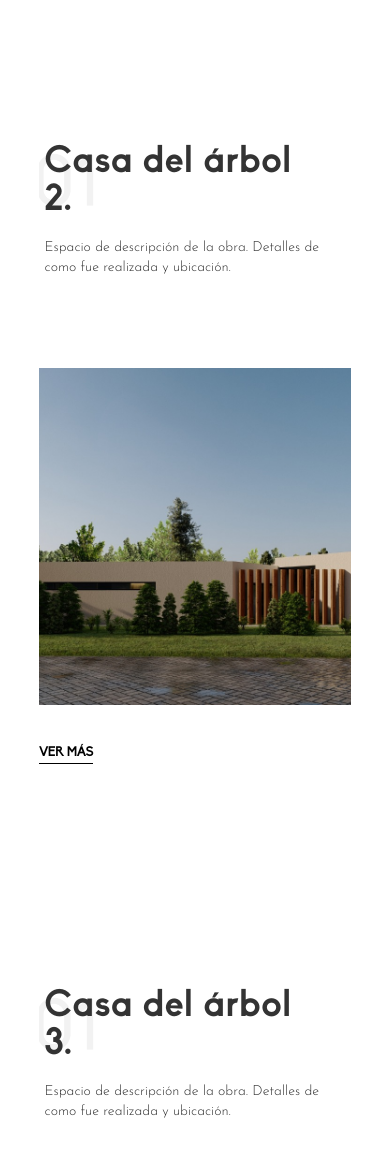
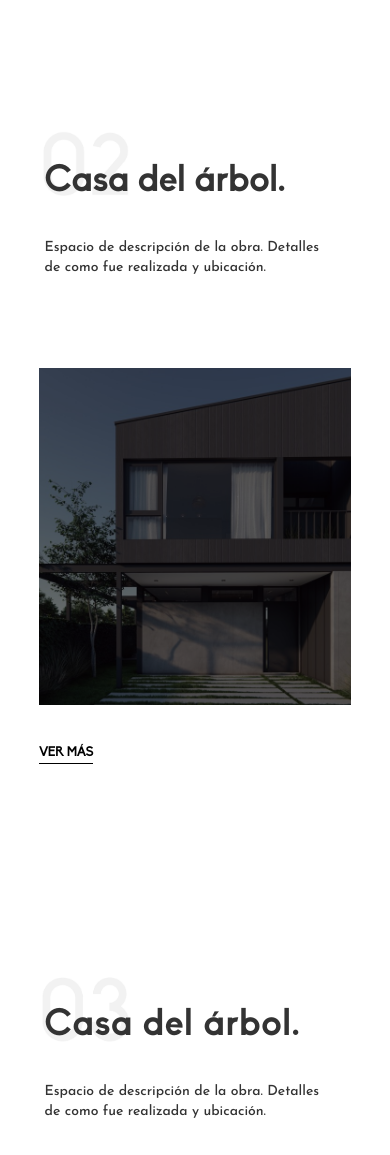
Before and after one commit to Nahuel-Pasquale/Fauno, a plain HTML site: page proyectos.html in a window 390 px wide. Shown: the part 845-2000 px from the top of the page. Drawn offline with nearby package versions, Linux system fonts and the light colour scheme.

Commit message:
pequeños arreglos de diseño

```diff
--- a/contacto.css
+++ b/contacto.css
@@ -178,6 +178,7 @@ CONTACTO
   justify-content: space-around;
   flex-direction: column;
   margin-left: 10%;
+  font-family: "Josefin Sans", sans-serif;
 }
 
 .leyenda-mapa-ubicacion {
@@ -186,6 +187,7 @@ CONTACTO
   display: flex;
   justify-content: space-around;
   flex-direction: column;
+  font-family: "Josefin Sans", sans-serif;
 }
 .leyenda-mapa-logo {
   width: 25%;
@@ -206,7 +208,8 @@ CONTACTO
 .leyenda-info h2 {
   color: white;
   font-size: 5rem;
-  font-family: "Josefin Sans", sans-serif;
+  font-family: biko;
+  letter-spacing: 0.2rem;
 }
 
 .descripcion-leyenda-info {
--- a/index.css
+++ b/index.css
@@ -354,7 +354,8 @@ html {
   text-decoration: none;
 }
 .button-proyecto:hover {
-  text-decoration: none;
+  /* text-decoration: none; */
+  transition: 0s;
 }
 .boton-responsive {
   display: none;
--- a/proyectos.css
+++ b/proyectos.css
@@ -1,7 +1,6 @@
 ._layer {
   background-color: black;
 }
-
 .proyecto-1 {
   width: 100%;
   height: 100vh;
@@ -13,25 +12,23 @@
 .contenedor-imagen-proyecto-01 {
   width: 40%;
   height: 80%;
-}
-
-.contenedor-imagen-proyecto-01:hover {
-  background-color: rgba(0, 0, 0, 0.8);
+  background: url(imagenes/foto\ 1.jpeg);
+  background-size: cover;
+  background-position: center center;
+  background-repeat: no-repeat;
 }
 
 .imagen-proyecto-01 {
   width: 100%;
   height: 100%;
-  background: url(imagenes/foto\ 1.jpeg);
-  background-size: cover;
-  background-position: center center;
-  background-repeat: no-repeat;
   display: flex;
   justify-content: center;
   align-items: center;
+  background-color: black;
+  opacity: 0.5;
 }
 .imagen-proyecto-01:hover {
-  opacity: 0.5;
+  opacity: 0;
 }
 
 .imagen-proyecto-01 h2 {
@@ -77,12 +74,38 @@
   display: flex;
   justify-content: flex-start;
   align-items: center;
-  background: url(imagenes/01.png);
-  background-size: cover;
+  background: url(imagenes/Sin\ título-1.jpg);
+  background-size: 50%;
   background-position: center;
   background-repeat: no-repeat;
-  /* background-position-y: 10px; */
-  background-position-x: -12vw;
+  background-position-y: -12vh;
+  background-position-x: -3.5vw;
+}
+.contenedor-titulo-proyecto-02 {
+  width: 100%;
+  height: 60%;
+  display: flex;
+  justify-content: flex-start;
+  align-items: center;
+  background: url(imagenes/Sin\ título-2-02.jpg);
+  background-size: 50%;
+  background-position: center;
+  background-repeat: no-repeat;
+  background-position-y: -12vh;
+  background-position-x: -3.5vw;
+}
+.contenedor-titulo-proyecto-03 {
+  width: 100%;
+  height: 60%;
+  display: flex;
+  justify-content: flex-start;
+  align-items: center;
+  background: url(imagenes/Sin\ título-3-03.jpg);
+  background-size: 50%;
+  background-position: center;
+  background-repeat: no-repeat;
+  background-position-y: -12vh;
+  background-position-x: -3.5vw;
 }
 
 .contenedor-titulo-proyecto-01 h2 {
@@ -106,6 +129,7 @@
   text-align: center;
   border-style: none;
   margin-left: 15%;
+  /* font-weight: 900; */
 }
 
 .button-proyecto {
@@ -121,8 +145,8 @@
   border-style: none;
   /* border-bottom: 1px solid black; */
   margin-left: 15%;
-  font-family: "Josefin Sans", bold;
-  font-weight: 900px;
+  font-family: "Josefin Sans";
+  font-weight: 900%;
 }
 .button-proyecto:hover {
   text-decoration: none;
@@ -185,20 +209,6 @@
   margin-left: 2%;
 }
 
-.contenedor-titulo-proyecto-01 {
-  width: 100%;
-  height: 60%;
-  display: flex;
-  justify-content: flex-start;
-  align-items: center;
-  background: url(imagenes/01.png);
-  background-size: cover;
-  background-position: center;
-  background-repeat: no-repeat;
-  /* background-position-y: 10px; */
-  background-position-x: -12vw;
-}
-
 .contenedor-titulo-proyecto-01 h2 {
   font-family: biko;
   font-size: 6rem;
@@ -237,33 +247,77 @@
   font-family: "Josefin Sans", bold;
   font-weight: 900px;
 }
-.imagen-proyecto-02 {
-  width: 100%;
-  height: 100%;
+.contenedor-imagen-proyecto-02 {
+  width: 40%;
+  height: 80%;
   background: url(imagenes/fauno.jpeg);
   background-size: cover;
   background-position: center center;
   background-repeat: no-repeat;
+}
+.imagen-proyecto-02 {
+  width: 100%;
+  height: 100%;
   display: flex;
   justify-content: center;
   align-items: center;
 }
-.imagen-proyecto-03 {
-  width: 100%;
-  height: 100%;
+.contenedor-imagen-proyecto-03 {
+  width: 40%;
+  height: 80%;
   background: url(imagenes/fauno1.jpeg);
   background-size: cover;
   background-position: center center;
   background-repeat: no-repeat;
+}
+.imagen-proyecto-03 {
+  width: 100%;
+  height: 100%;
   display: flex;
   justify-content: center;
   align-items: center;
+}
+.contenedor-titulo-proyecto-01 h2 {
+  font-family: biko;
+  font-size: 6rem;
+  font-weight: bolder;
+  margin-left: 2%;
+  margin-bottom: 8%;
+  letter-spacing: 0.1rem;
+}
+.contenedor-titulo-proyecto-02 h2 {
+  width: 100%;
+  font-family: biko;
+  font-size: 6rem;
+  font-weight: bolder;
+  margin-left: 2%;
+  margin-bottom: 8%;
+  letter-spacing: 0.1rem;
+}
+.contenedor-titulo-proyecto-03 h2 {
+  font-family: biko;
+  font-size: 6rem;
+  font-weight: bolder;
+  margin-left: 2%;
+  margin-bottom: 8%;
+  letter-spacing: 0.1rem;
 }
 @media screen and (max-width: 620px) {
   .proyecto-1 {
     flex-direction: column;
   }
+  .proyecto-2 {
+    flex-direction: column;
+  }
   .contenedor-imagen-proyecto-01 {
+    width: 80%;
+    height: 40%;
+  }
+  .contenedor-imagen-proyecto-02 {
+    width: 80%;
+    height: 40%;
+  }
+  .contenedor-imagen-proyecto-03 {
     width: 80%;
     height: 40%;
   }
@@ -271,10 +325,32 @@
   .imagen-proyecto-01 {
     width: 100%;
     height: 100%;
-    background: url(imagenes/foto\ 1.jpeg);
+    /* background: url(imagenes/foto\ 1.jpeg);
     background-size: cover;
     background-position: center center;
-    background-repeat: no-repeat;
+    background-repeat: no-repeat; */
+    display: flex;
+    justify-content: center;
+    align-items: center;
+  }
+  .imagen-proyecto-02 {
+    width: 100%;
+    height: 100%;
+    /* background: url(imagenes/fauno.jpeg);
+    background-size: cover;
+    background-position: center center;
+    background-repeat: no-repeat; */
+    display: flex;
+    justify-content: center;
+    align-items: center;
+  }
+  .imagen-proyecto-03 {
+    width: 100%;
+    height: 100%;
+    /* background: url(imagenes/fauno1.jpeg);
+    background-size: cover;
+    background-position: center center;
+    background-repeat: no-repeat; */
     display: flex;
     justify-content: center;
     align-items: center;
@@ -329,15 +405,58 @@
     display: flex;
     justify-content: flex-start;
     align-items: center;
-    background: url(imagenes/01.png);
-    background-size: cover;
+    background: url(imagenes/Sin\ título-1.jpg);
+    background-size: 50%;
     background-position: center;
     background-repeat: no-repeat;
-    /* background-position-y: 10px; */
-    background-position-x: -25vw;
+    background-position-y: -4.4vh;
+    background-position-x: -7.8vw;
+  }
+  .contenedor-titulo-proyecto-02 {
+    width: 100%;
+    height: 60%;
+    display: flex;
+    justify-content: flex-start;
+    align-items: center;
+    background: url(imagenes/Sin\ título-2-02.jpg);
+    background-size: 50%;
+    background-position: center;
+    background-repeat: no-repeat;
+    background-position-y: -4.4vh;
+    background-position-x: -6vw;
+  }
+  .contenedor-titulo-proyecto-03 {
+    width: 100%;
+    height: 60%;
+    display: flex;
+    justify-content: flex-start;
+    align-items: center;
+    background: url(imagenes/Sin\ título-3-03.jpg);
+    background-size: 50%;
+    background-position: center;
+    background-repeat: no-repeat;
+    background-position-y: -4.4vh;
+    background-position-x: -6vw;
   }
 
   .contenedor-titulo-proyecto-01 h2 {
+    font-family: biko;
+    font-size: 3.5rem;
+    font-weight: bolder;
+    margin-left: 2%;
+    margin-bottom: 8%;
+    letter-spacing: 0.1rem;
+  }
+  .contenedor-titulo-proyecto-02 h2 {
+    width: 100%;
+    font-family: biko;
+    font-size: 3.5rem;
+    font-weight: bolder;
+    margin-left: 2%;
+    margin-bottom: 8%;
+    letter-spacing: 0.1rem;
+  }
+  .contenedor-titulo-proyecto-03 h2 {
     font-family: biko;
     font-size: 3.5rem;
     font-weight: bolder;
@@ -377,6 +496,7 @@
     font-weight: 900px;
   }
   .button-proyecto:hover {
+    transition: 0s;
     text-decoration: none;
     cursor: pointer;
     border-bottom: 1px solid black;
--- a/proyectos.html
+++ b/proyectos.html
@@ -5,7 +5,7 @@
         <meta charset="UTF-8" />
         <meta http-equiv="X-UA-Compatible" content="IE=edge" />
         <meta name="viewport" content="width=device-width, initial-scale=1.0" />
-        <title>Contacto Fauno</title>
+        <title>Proyectos Fauno</title>
         <link rel="stylesheet" href="index.css" />
         <link rel="stylesheet" href="contacto.css">
         <link rel="stylesheet" href="proyectos.css">
@@ -14,6 +14,9 @@
           rel="stylesheet"
           id="bootstrap-css"
         />
+        <link rel="preconnect" href="https://fonts.googleapis.com">
+<link rel="preconnect" href="https://fonts.gstatic.com" crossorigin>
+<link href="https://fonts.googleapis.com/css2?family=Josefin+Sans:wght@500&display=swap" rel="stylesheet">
         <script src="//netdna.bootstrapcdn.com/bootstrap/3.2.0/js/bootstrap.min.js"></script>
         <script src="//code.jquery.com/jquery-1.11.1.min.js"></script>
         <link rel="preconnect" href="https://fonts.googleapis.com">
@@ -65,12 +68,13 @@
                 <a href="">
                     <button class="button-proyecto">
                        <strong>VER MÁS</strong>
+
                     </button>
                 </a>
             </div>
             <div class="contenedor-imagen-proyecto-01">
               <div class="imagen-proyecto-01">
-                <h2>PROYECTO 01</h2>
+
               </div>
             </div>
             <div class="boton-responsive-01">
@@ -83,9 +87,9 @@
         <section class="proyecto-1 proyecto-2">
           <div class="info-proyecto-01 info-proyecto-02">
               <div class="descripcion-proyecto-01">
-                  <div class="contenedor-titulo-proyecto-01">
+                  <div class="contenedor-titulo-proyecto-02">
                       <h2>
-                         <strong>Casa del árbol 2.</strong>
+                         <strong>Casa del árbol.</strong>
                       </h2>
                   </div>
                   <p>
@@ -99,9 +103,9 @@
                   </button>
               </a>
           </div>
-          <div class="contenedor-imagen-proyecto-01">
+          <div class="contenedor-imagen-proyecto-02">
             <div class="imagen-proyecto-01 imagen-proyecto-02">
-              <h2>PROYECTO 02</h2>
+
             </div>
           </div>
           <div class="boton-responsive-01">
@@ -113,9 +117,9 @@
       <section class="proyecto-1">
         <div class="info-proyecto-01">
             <div class="descripcion-proyecto-01">
-                <div class="contenedor-titulo-proyecto-01">
+                <div class="contenedor-titulo-proyecto-03">
                     <h2>
-                       <strong>Casa del árbol 3.</strong>
+                       <strong>Casa del árbol.</strong>
                     </h2>
                 </div>
                 <p>
@@ -129,9 +133,8 @@
                 </button>
             </a>
         </div>
-        <div class="contenedor-imagen-proyecto-01">
+        <div class="contenedor-imagen-proyecto-03">
           <div class="imagen-proyecto-01 imagen-proyecto-03">
-            <h2>PROYECTO 03</h2>
           </div>
         </div>
         <div class="boton-responsive-01">
@@ -145,13 +148,13 @@
         <h3>Bs. As. Argentina | (+54) 123456789</h3>
       </div>
       <div class="footer-redes">
-        <a href="">
+        <a href="https://www.facebook.com/faunoarquitectura/">
           <i class="fab fa-facebook"></i>
         </a>
-        <a href="">
+        <a href="https://www.instagram.com/faunoarquitectura/?fbclid=IwAR2eph6LvjYHN2PLNvNN-AnixIGtdKmd6W2GueZCBuKyToc8S3Aw1s4WWn0">
           <i class="fab fa-instagram"></i>
         </a>
-        <a href="">
+        <a href="https://ar.pinterest.com/somosfauno/_created/">
           <i class="fab fa-pinterest"></i>
         </a>
       </div>
```
Also changed, not shown: contacto.html (+3 -3 lines), index.html (+3 -3 lines), imagenes/Sin título-1.jpg (added), imagenes/Sin título-2-02.jpg (added), imagenes/Sin título-3-03.jpg (added).
